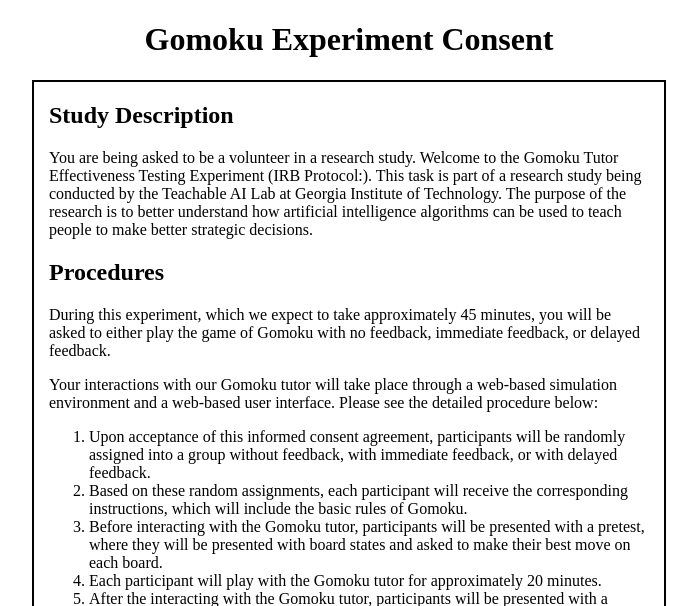
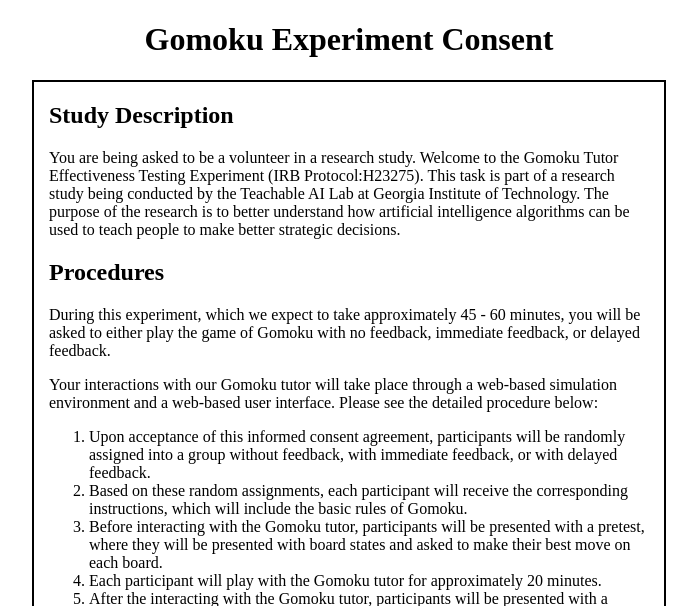
Before and after one commit to qiaozhQZ/Gomoku_flask, a Flask app: page /consent in a window 1280 px wide. Shown: the top 606 px of the page, without its empty margins (291-988 px from the left). Run offline with Flask 3, Linux system fonts and the light colour scheme; data comes from the database, SQL or seed files in the repository.

Commit message:
update IRB #, update study time

```diff
--- a/templates/consent.html
+++ b/templates/consent.html
@@ -9,12 +9,12 @@
 
     <h2>Study Description</h2>
 
-    <p>You are being asked to be a volunteer in a research study. Welcome to the Gomoku Tutor Effectiveness Testing Experiment (IRB Protocol:). This task is part of a research study being conducted by the Teachable AI Lab at Georgia Institute of Technology.
+    <p>You are being asked to be a volunteer in a research study. Welcome to the Gomoku Tutor Effectiveness Testing Experiment (IRB Protocol:H23275). This task is part of a research study being conducted by the Teachable AI Lab at Georgia Institute of Technology.
     The purpose of the research is to better understand how artificial intelligence algorithms can be used to teach people to make better strategic decisions.</p>
 
     <h2>Procedures</h2>
 
-    <p>During this experiment, which we expect to take approximately 45 minutes, you will be asked to either play the game of Gomoku with no feedback, immediate feedback, or delayed feedback.</p>
+    <p>During this experiment, which we expect to take approximately 45 - 60 minutes, you will be asked to either play the game of Gomoku with no feedback, immediate feedback, or delayed feedback.</p>
 
     <p>Your interactions with our Gomoku tutor will take place through a web-based simulation environment and a web-based user interface.
     Please see the detailed procedure below:</p>
```
